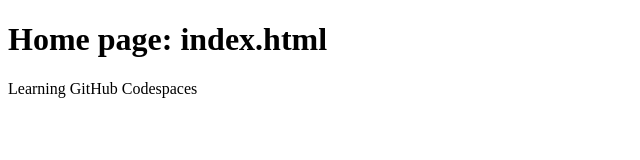
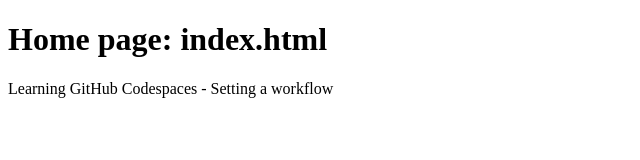
Before and after one commit to TracyTam1117/GitHub-Workflow, a plain HTML site: page index.html in a window 1280 px wide. Shown: the whole page, without its empty margins (0-640 px from the left). Drawn offline with Linux system fonts and the light colour scheme.

Commit message:
index updated

```diff
--- a/index.html
+++ b/index.html
@@ -7,6 +7,6 @@
 </head>
 <body>
     <h1>Home page: index.html</h1>
-    <p>Learning GitHub Codespaces</p>
+    <p>Learning GitHub Codespaces - Setting a workflow</p>
 </body>
 </html>
```
